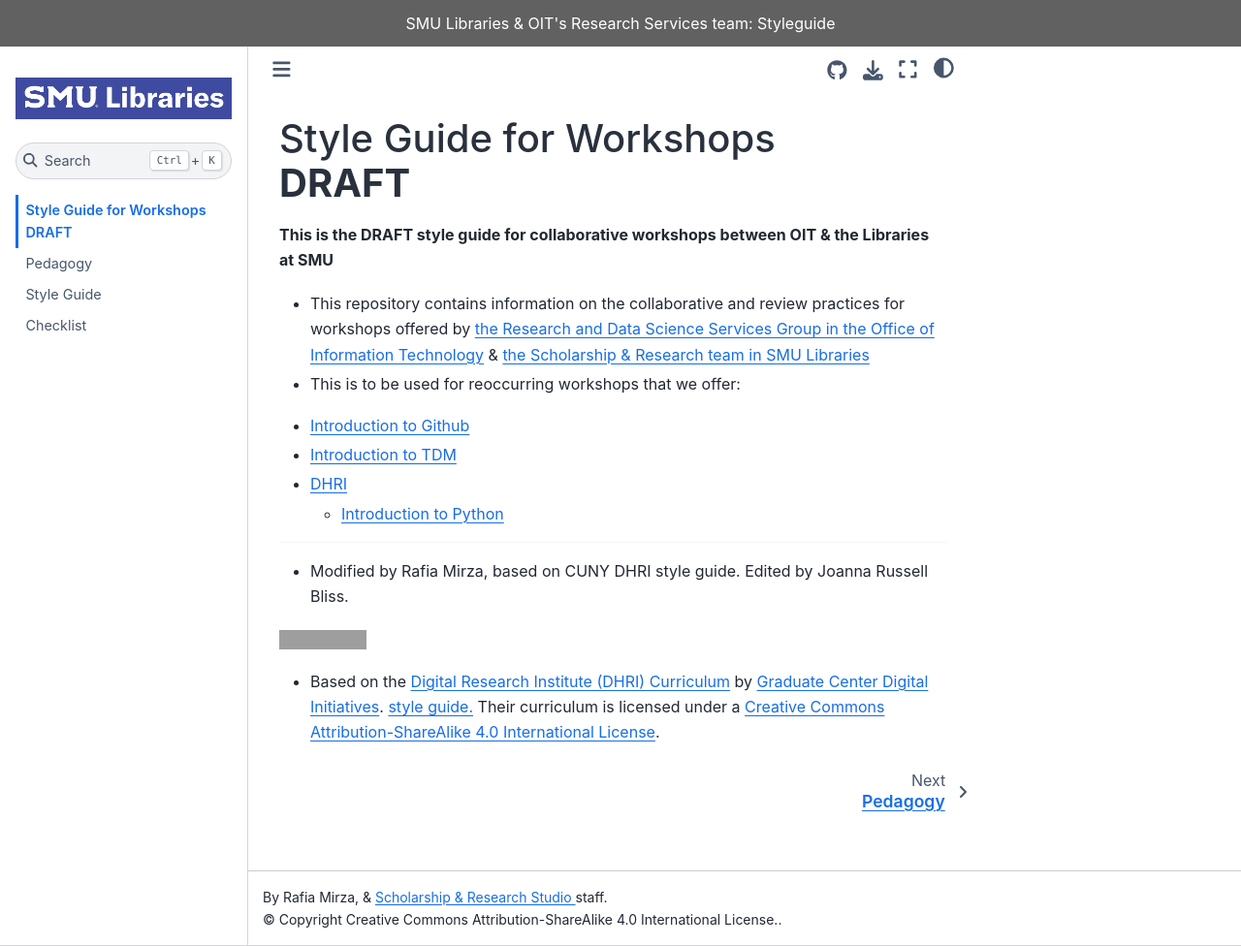
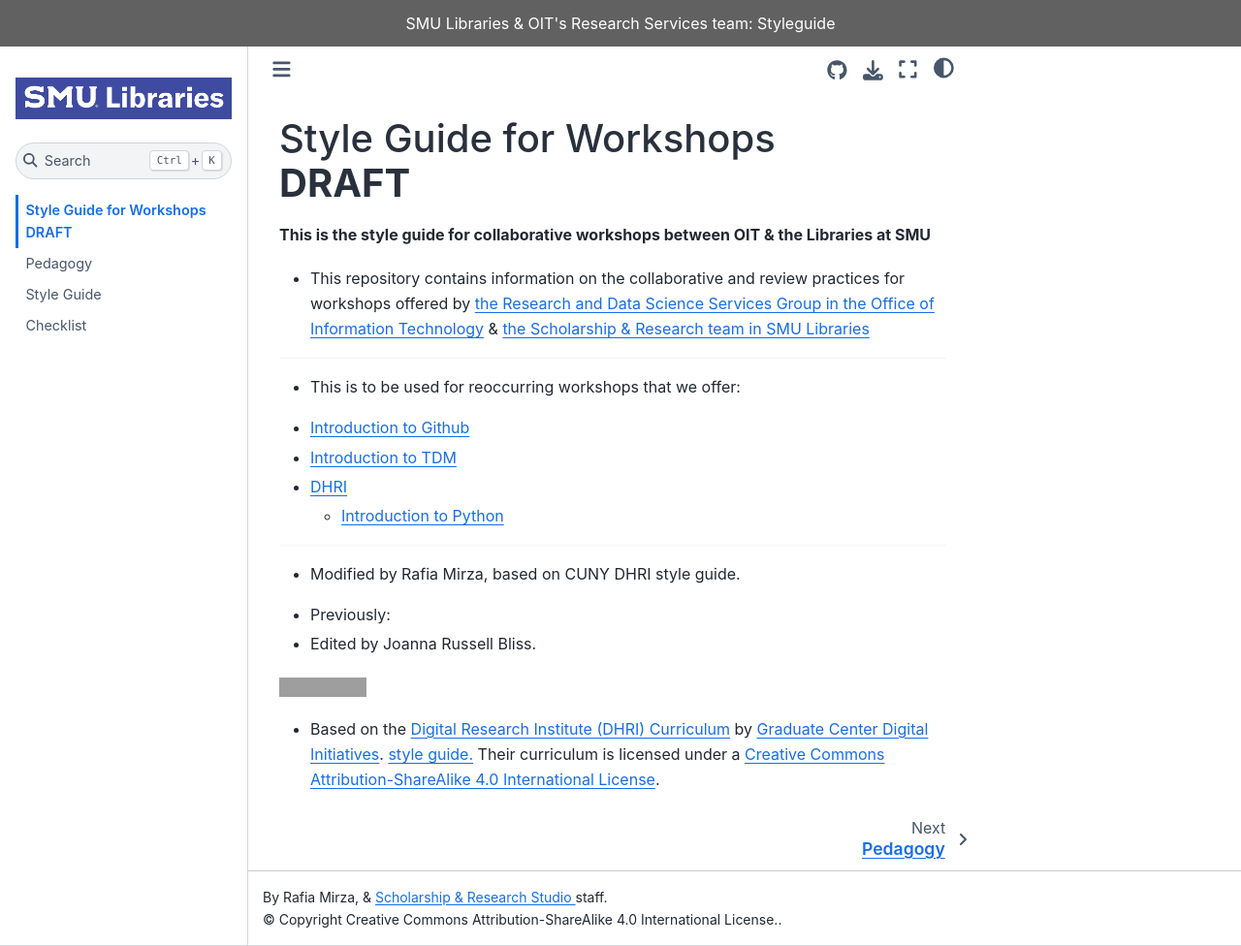
Before and after one commit to SouthernMethodistUniversity/styleguide, a Jupyter Book: the page built from docs/index.md, in a window 1280 px wide and 976 px high. Shown: the whole window at 97% size. Built offline with Jupyter Book 1.0.4 settings and Sphinx 7.4.7 and the Sphinx Book theme 1.1.4, drawn with Linux system fonts in a browser that asks for light colours; grey boxes are pictures that could not be loaded.

Commit message:
update to index

```diff
--- a/docs/index.md
+++ b/docs/index.md
@@ -1,10 +1,11 @@
 
  # Style Guide for Workshops **DRAFT**
 
-**This is the DRAFT style guide for collaborative workshops between OIT & the Libraries at SMU**
+**This is the style guide for collaborative workshops between OIT & the Libraries at SMU**
 
 * This repository contains information on the collaborative and review practices for workshops offered by [the Research and Data Science Services Group in the Office of Information Technology](https://www.smu.edu/OIT/research) & [the Scholarship & Research team in SMU Libraries](https://www.smu.edu/libraries/scholarship)
 
+__________
 * This is to be used for reoccurring workshops that we offer:
  - [Introduction to Github](https://southernmethodistuniversity.github.io/git/)
  - [Introduction to TDM](https://southernmethodistuniversity.github.io/introTDM/index.html)
@@ -14,7 +15,10 @@
 
 -----
 
-* Modified by Rafia Mirza, based on CUNY DHRI style guide. Edited by Joanna Russell Bliss.
+* Modified by Rafia Mirza, based on CUNY DHRI style guide.
+
+- Previously:
+ - Edited by Joanna Russell Bliss.
 
 [![Creative Commons License](https://i.creativecommons.org/l/by-sa/4.0/88x31.png)](http://creativecommons.org/licenses/by-sa/4.0/)
 
```
